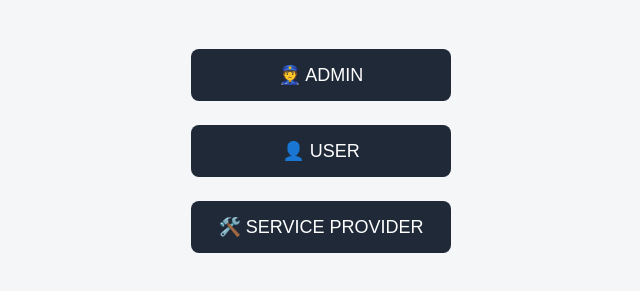
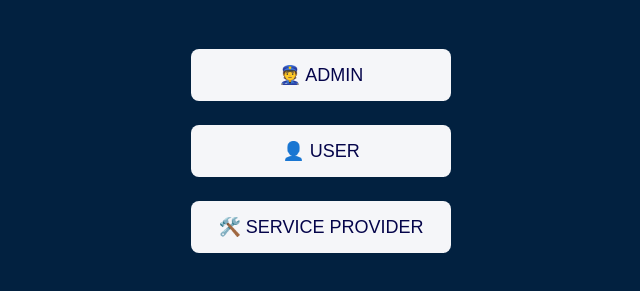
Before and after one commit to SUBALAXMI04/SAHAYA_YourTrustedHelper, a website: page public/index.html in a window 1280 px wide. Shown: the part 317-608 px from the top of the page, without its empty margins (319-959 px from the left). Drawn offline with Linux system fonts and the light colour scheme.

Commit message:
LOGIN PAGE DESIGN

```diff
--- a/public/index.html
+++ b/public/index.html
@@ -11,7 +11,7 @@
     display: flex;
     justify-content: center;
     align-items: center;
-    background: #f4f6f8;
+    background: #022140;
     font-family: Arial, sans-serif;
   }
 
@@ -33,12 +33,12 @@
     border: none;
     border-radius: 8px;
     cursor: pointer;
-    background: #1f2937;
-    color: white;
+    background: #f5f6f9;
+    color: rgb(4, 4, 74);
   }
 
   .btn:hover {
-    background: #374151;
+    background: #4c596d;
   }
 
   .button-group {
```
